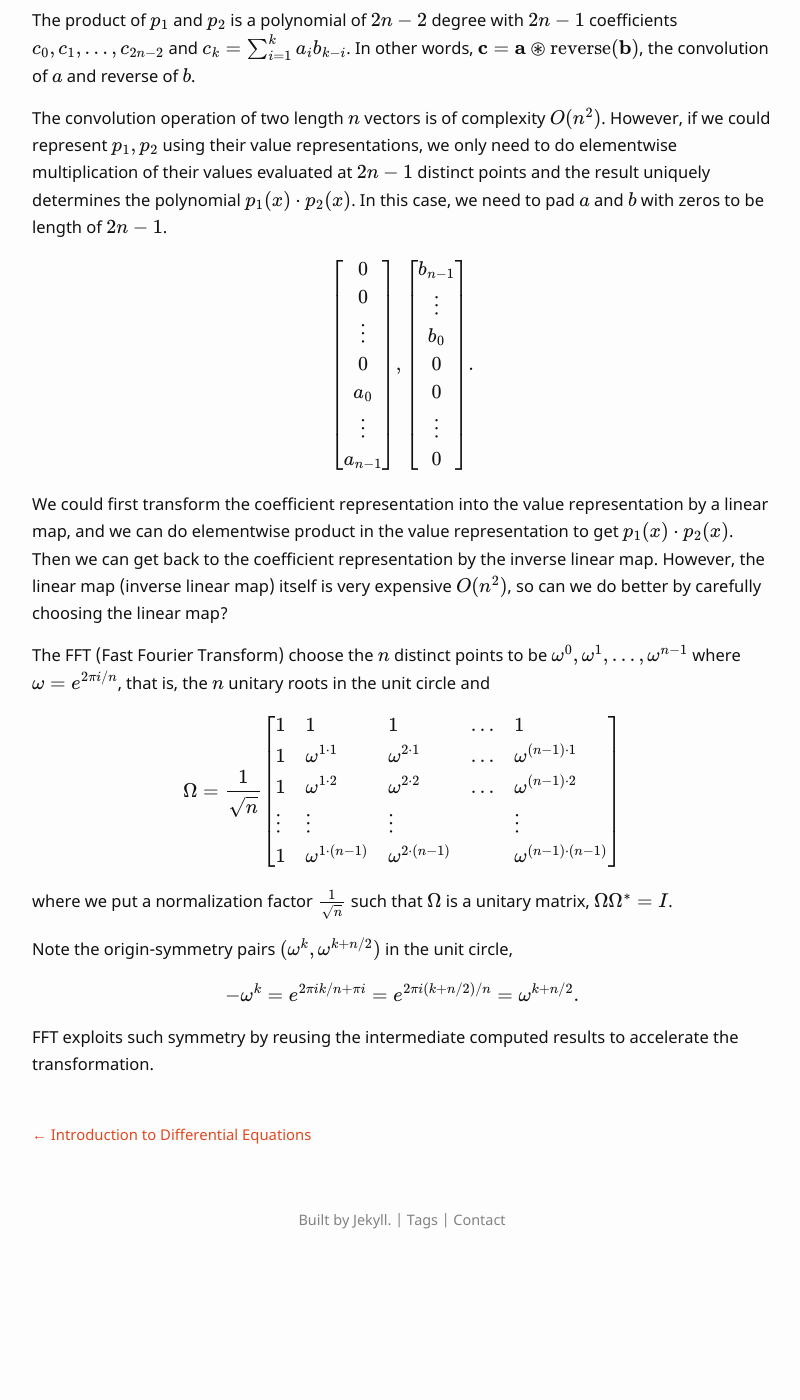
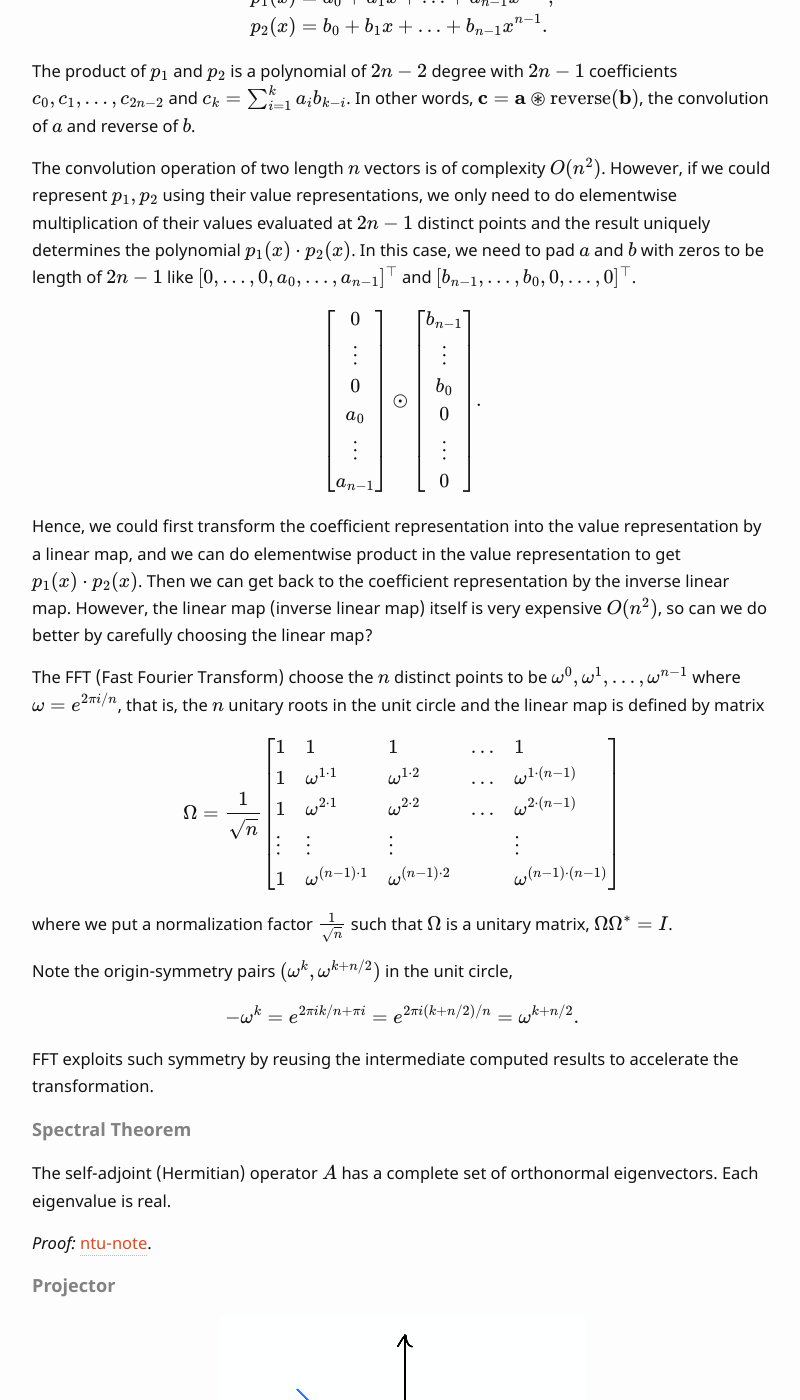
Before and after one commit to boathit/boathit.github.io, a Jekyll site: the page built from _posts/2021-02-22-daily-collection.md, in a window 1280 px wide and 1400 px high, scrolled down 2065 px. Shown: the whole window, without its empty margins (238-1038 px from the left). Built offline with Jekyll 4.4.1, drawn with Linux system fonts in a browser that asks for light colours; some web fonts are replaced; formulas are drawn with MathJax 3; before the commit the page ends 3342 px from its top, so only the background shows below that; some of the changed text lies outside the part shown.

Commit message:
update daily

```diff
--- a/_posts/2021-02-22-daily-collection.md
+++ b/_posts/2021-02-22-daily-collection.md
@@ -110,12 +110,11 @@ $$
 
 The product of $$p_1$$ and $$p_2$$ is a polynomial of $$2n-2$$ degree with $$2n-1$$ coefficients $$c_0, c_1, \ldots, c_{2n-2}$$ and $$c_k = \sum_{i=1}^k a_i b_{k-i}$$. In other words, $$\mathbf{c} = \mathbf{a} \circledast \mathrm{reverse}(\mathbf{b})$$, the convolution of $$a$$ and reverse of $$b$$.
 
-The convolution operation of two length $$n$$ vectors is of complexity $$O(n^2)$$. However, if we could represent $$p_1, p_2$$ using their value representations, we only need to do elementwise multiplication of their values evaluated at $$2n-1$$ distinct points and the result uniquely determines the polynomial $$p_1(x) \cdot p_2(x)$$. In this case, we need to pad $$a$$ and $$b$$ with zeros to be length of $$2n-1$$.
+The convolution operation of two length $$n$$ vectors is of complexity $$O(n^2)$$. However, if we could represent $$p_1, p_2$$ using their value representations, we only need to do elementwise multiplication of their values evaluated at $$2n-1$$ distinct points and the result uniquely determines the polynomial $$p_1(x) \cdot p_2(x)$$. In this case, we need to pad $$a$$ and $$b$$ with zeros to be length of $$2n-1$$ like $$[0, \ldots, 0, a_0, \ldots, a_{n-1}]^\top$$ and $$[b_{n-1}, \ldots, b_0, 0, \ldots, 0]^\top$$.
 
 $$
 \left[
 \begin{array}{c}
-0\\
 0\\
 \vdots\\
 0\\
@@ -123,13 +122,12 @@ a_0\\
 \vdots\\
 a_{n-1}
 \end{array}
-\right],
+\right] \odot
 \left[
 \begin{array}{c}
 b_{n-1}\\
 \vdots\\
 b_0\\
-0\\
 0\\
 \vdots\\
 0
@@ -137,17 +135,17 @@ b_0\\
 \right].
 $$
 
-We could first transform the coefficient representation into the value representation by a linear map, and we can do elementwise product in the value representation to get $$p_1(x) \cdot p_2(x)$$. Then we can get back to the coefficient representation by the inverse linear map. However, the linear map (inverse linear map) itself is very expensive $$O(n^2)$$, so can we do better by carefully choosing the linear map?
+Hence, we could first transform the coefficient representation into the value representation by a linear map, and we can do elementwise product in the value representation to get $$p_1(x) \cdot p_2(x)$$. Then we can get back to the coefficient representation by the inverse linear map. However, the linear map (inverse linear map) itself is very expensive $$O(n^2)$$, so can we do better by carefully choosing the linear map?
 
-The FFT (Fast Fourier Transform) choose the $$n$$ distinct points to be $$\omega^0, \omega^1, \ldots, \omega^{n-1}$$ where $$\omega = e^{2 \pi i/n}$$, that is, the $$n$$ unitary roots in the unit circle and
+The FFT (Fast Fourier Transform) choose the $$n$$ distinct points to be $$\omega^0, \omega^1, \ldots, \omega^{n-1}$$ where $$\omega = e^{2 \pi i/n}$$, that is, the $$n$$ unitary roots in the unit circle and the linear map is defined by matrix
 
 $$
 \Omega = \frac{1}{\sqrt{n}}\left[\begin{array}{lllll}
 1& 1& 1& \ldots& 1\\
-1& \omega^ {1 \cdot 1} & \omega^{2\cdot 1}&\ldots &\omega^{(n-1)\cdot 1}\\
-1& \omega^{1 \cdot 2}& \omega^{2 \cdot 2}&\ldots &\omega^{(n-1)\cdot 2}\\
+1& \omega^ {1 \cdot 1} & \omega^{1\cdot 2}&\ldots &\omega^{1\cdot (n-1)}\\
+1& \omega^{2 \cdot 1}& \omega^{2 \cdot 2}&\ldots &\omega^{2\cdot (n-1)}\\
 \vdots&\vdots & \vdots& &\vdots\\
-1& \omega^{1 \cdot (n-1)}& \omega^{2 \cdot (n-1)} & & \omega^{(n-1)\cdot (n-1)}
+1& \omega^{(n-1) \cdot 1}& \omega^{(n-1) \cdot 2} & & \omega^{(n-1)\cdot (n-1)}
 \end{array} \right]
 $$
 
@@ -160,3 +158,54 @@ $$
 $$
 
 FFT exploits such symmetry by reusing the intermediate computed results to accelerate the transformation.
+
+#### Spectral Theorem
+
+The self-adjoint (Hermitian) operator $$A$$ has a complete set of orthonormal eigenvectors. Each eigenvalue is real.
+
+*Proof:* [ntu-note](http://spms.ntu.edu.sg/MathematicalSciences/Seminars/Documents/adams-lecture.pdf).
+
+#### Projector
+
+![]({{ '/assets/images/2021-02-26-projector.png' | relative_url }})
+{: style="width: 65%;" class="center"}
+*Figure Projector*
+{:.image-caption}
+
+Suppose $$P$$ is a projector that projects $$\mathbf{v}$$ onto $$P \mathbf{v}$$ along $$(I-P)\mathbf{v}$$. Let $$S_1 = \{P \mathbf{v} \mid \mathbf{v} \in \mathbb{C}^m\}$$ and $$S_2 = \{(I - P) \mathbf{v} \mid \mathbf{v} \in \mathbb{C}^m\}$$. Then $$P$$ seperates $$\mathbb{C}^m$$ into two space $$S_1$$ and $$S_2$$ such that $$S_1 \bigcap S_2 = \{0\}$$ and
+
+$$
+\begin{aligned}
+S_1 &= \mathrm{range}(P) = \mathrm{null}(I - P),\\
+S_2 &= \mathrm{range}(I - P) = \mathrm{null}(P).
+\end{aligned}
+$$
+
+*Proof*: We shall prove $$\mathrm{range}(I-P)=\mathrm{null}(P)$$ as follows.
+
+First, for any $$\mathbf{v} \in \mathrm{null}(P)$$ we have $$\mathbf{v} = \mathbf{v} - P \mathbf{v} = (I-P)\mathbf{v} \in \mathrm{range}(I-P)$$. Hence, $$\mathrm{null}(P) \subseteq \mathrm{range}(I-P)$$.
+
+Next, for any $$(I - P) \mathbf{v} \in \mathrm{range}(I - P)$$ we have $$P(I-P)\mathbf{v} = (P - P^2) \mathbf{v} = 0$$. Thus, $$\mathrm{range}(I-P) \subseteq \mathrm{null}(P)$$.
+
+Now, by writing $$P = I - (I - P)$$ we can obtain $$\mathrm{range}(P) = \mathrm{null}(I - P)$$.
+
+$$\mathrm{null}(P) \bigcap \mathrm{null}(I - P) = \{0\}$$ because for any $$\mathbf{v} \in \mathbb{C}^m$$ in both of them satisfies
+
+$$
+\mathbf{v} = \underbrace{\mathbf{v} - P \mathbf{v}}_{\text{in null}(P)} = \underbrace{ (I - P) \mathbf{v}}_{\text{in null}(I - P)} = 0.
+$$
+
+□
+
+If $$P$$ is a projector and let $$\lambda$$ be its eigenval and $$\mathbf{v}$$ be the corresponding eigenvector then
+
+$$
+\begin{array}{lll}
+P \mathbf{v} &= \lambda \mathbf{v}  &\Rightarrow P^2 \mathbf{v} &= \lambda P \mathbf{v} \Rightarrow\\
+P \mathbf{v} &= \lambda^2 \mathbf{v} &\Rightarrow \lambda \mathbf{v} &= \lambda^2 \mathbf{v}
+\end{array}
+$$
+
+If $$\mathbf{v} \ne 0$$ then $$\lambda = 0$$ or $$\lambda = 1$$.
+
+□
```
Also changed, not shown: other parts of _posts/2021-02-22-daily-collection.md (+1 -1 lines), _posts/2018-12-01-matrix-calculus.md (+20 -4 lines), assets/images/2021-02-26-projector.png (added).
